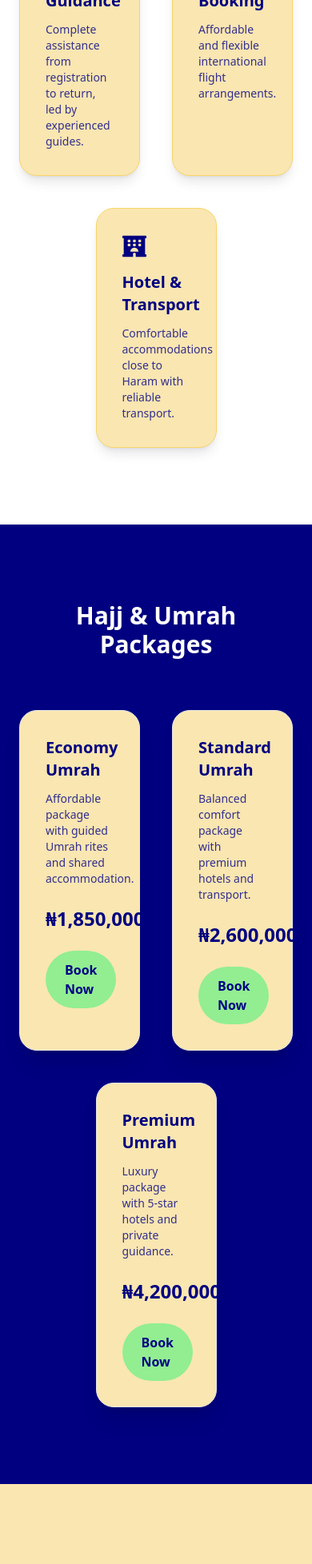
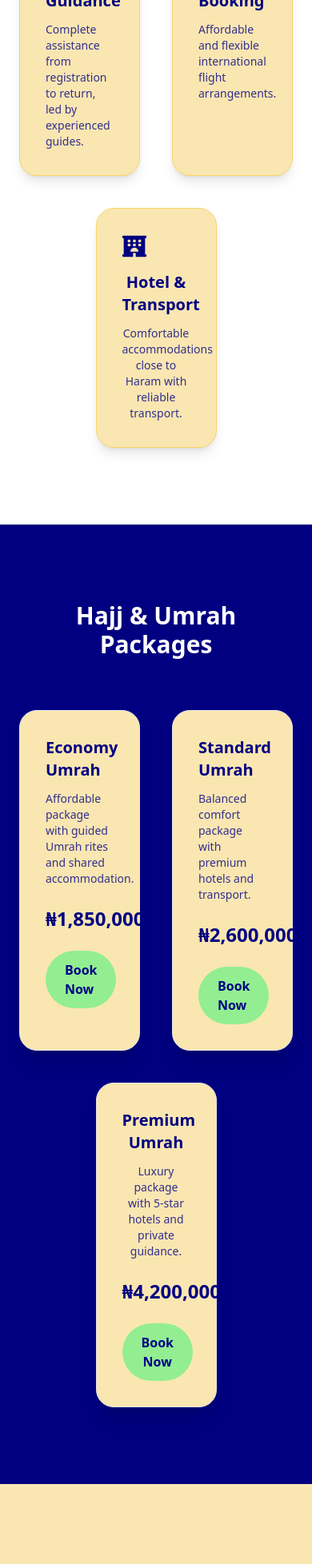
Before and after one commit to jettybay/Basmallah-Travel-Tour, a Next.js app: page / in a window 390 px wide. Shown: the part 1492-3448 px from the top of the page at 80% size. Built offline with nearby package versions, Linux system fonts and the light colour scheme.

Commit message:
card grids

```diff
--- a/src/app/page.tsx
+++ b/src/app/page.tsx
@@ -117,7 +117,7 @@ export default function HomePage() {
               transition={{ delay: i * 0.1 }}
               className={`rounded-3xl p-8 shadow-lg border ${
                 services.length % 2 !== 0 && i === services.length - 1
-                  ? "col-span-2 lg:col-span-1 w-[calc(50%_-_1.25rem)] lg:w-full mx-auto"
+                  ? "col-span-2 lg:col-span-1 w-[calc(50%_-_1.25rem)] lg:w-full mx-auto text-center lg:text-left"
                   : ""
               }`}
               style={{ backgroundColor: "#FAE6B1", borderColor: "#F8D568" }}
@@ -154,7 +154,7 @@ export default function HomePage() {
                 transition={{ delay: i * 0.1 }}
                 className={`rounded-3xl p-8 shadow-xl border ${
                   packages.length % 2 !== 0 && i === packages.length - 1
-                    ? "col-span-2 md:col-span-1 w-[calc(50%_-_1.25rem)] md:w-full mx-auto"
+                    ? "col-span-2 md:col-span-1 w-[calc(50%_-_1.25rem)] md:w-full mx-auto text-center md:text-left"
                     : ""
                 }`}
                 style={{ backgroundColor: "#FAE6B1", color: "#000185" }}
@@ -239,14 +239,21 @@ export default function HomePage() {
                 transition={{ delay: i * 0.1 }}
                 className={`p-8 rounded-3xl shadow-lg ${
                   testimonials.length % 2 !== 0 && i === testimonials.length - 1
-                    ? "col-span-2 md:col-span-1 w-[calc(50%_-_1rem)] md:w-full mx-auto"
+                    ? "col-span-2 md:col-span-1 w-[calc(50%_-_1rem)] md:w-full mx-auto text-center md:text-left"
                     : ""
                 }`}
                 style={{ backgroundColor: "#FAE6B1" }}
               >
                 <div>
                   <p className="text-[#000185]/80 italic">"{t.text}"</p>
-                  <div className="mt-6 flex items-center gap-4">
+                  <div
+                    className={`mt-6 flex items-center gap-4 ${
+                      testimonials.length % 2 !== 0 &&
+                      i === testimonials.length - 1
+                        ? "justify-center md:justify-start"
+                        : ""
+                    }`}
+                  >
                     <div className="w-12 h-12 rounded-full bg-[#000080] flex items-center justify-center text-white font-bold">
                       {t.name.charAt(0)}
                     </div>
```
Also changed, not shown: src/components/Navbar.tsx (line endings or trailing spaces).
